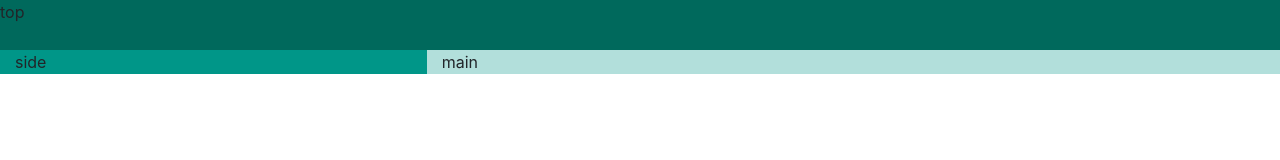
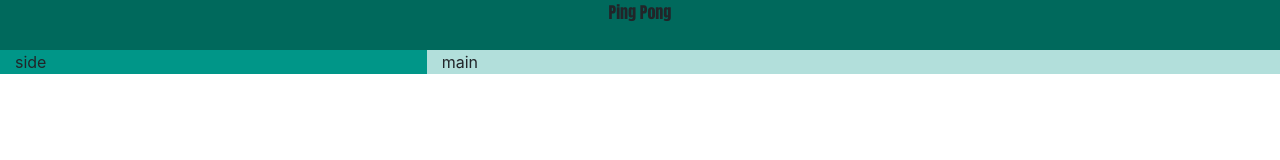
Before and after one commit to Delink-D/pingpong, a plain HTML site: page index.html in a window 1280 px wide. Drawn offline with nearby package versions, Linux system fonts and the light colour scheme.

Commit message:
added google fonts to the css @import

```diff
--- a/css/styles.css
+++ b/css/styles.css
@@ -1,3 +1,6 @@
+/*fonts*/
+@import url('https://fonts.googleapis.com/css?family=Anton');
+
 body {
   background: #f5f5f5;
 }
@@ -8,6 +11,7 @@ body {
 .top-section {
   min-height: 50px;
   background: #00695C;
+  font-family: 'Anton', sans-serif;
 }
 
 .left-section {
--- a/index.html
+++ b/index.html
@@ -15,8 +15,8 @@
   <body>
     <div class="container-fluid padding0">
       <!-- top section -->
-      <div class="top-section">
-        top
+      <div class="top-section text-center">
+        Ping Pong
       </div>
 
       <!-- main -->
```
Lines whose indentation alone changed are shown as unchanged.
